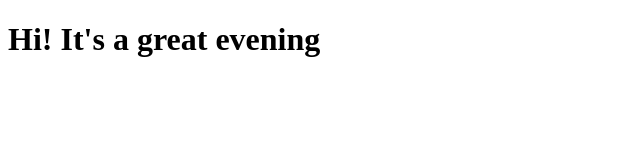
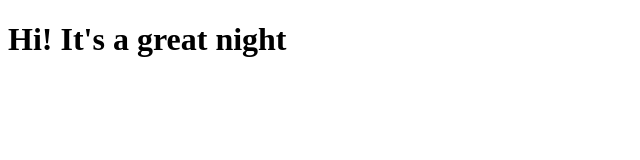
Before and after one commit to sdas1311/sdas1311, a plain HTML site: page site/index.html in a window 1280 px wide. Shown: the whole page, without its empty margins (0-640 px from the left). Drawn offline with Linux system fonts and the light colour scheme.

Commit message:
git commit site/index.html

```diff
--- a/site/index.html
+++ b/site/index.html
@@ -7,6 +7,6 @@
     <title>Hello Soumya!</title>
 </head>
 <body>
-<h1>Hi! It's a great evening</h1>
+<h1>Hi! It's a great night</h1>
 </body>
 </html>
```
